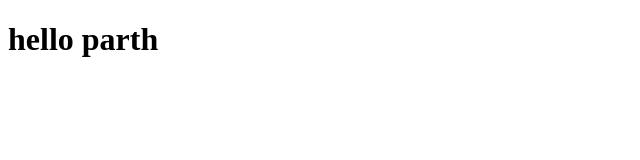
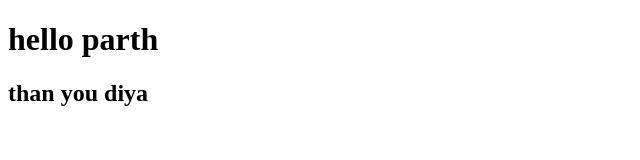
Before and after one commit to parthwork9099/parth, a plain HTML site: page index.html in a window 1280 px wide. Shown: the whole page, without its empty margins (0-640 px from the left). Drawn offline with Linux system fonts and the light colour scheme.

Commit message:
Update index.html
new add

```diff
--- a/index.html
+++ b/index.html
@@ -9,6 +9,7 @@
 
     <h1>hello parth</h1>
 
+    <h2>than you diya</h2>
 
 
 </body>
```
